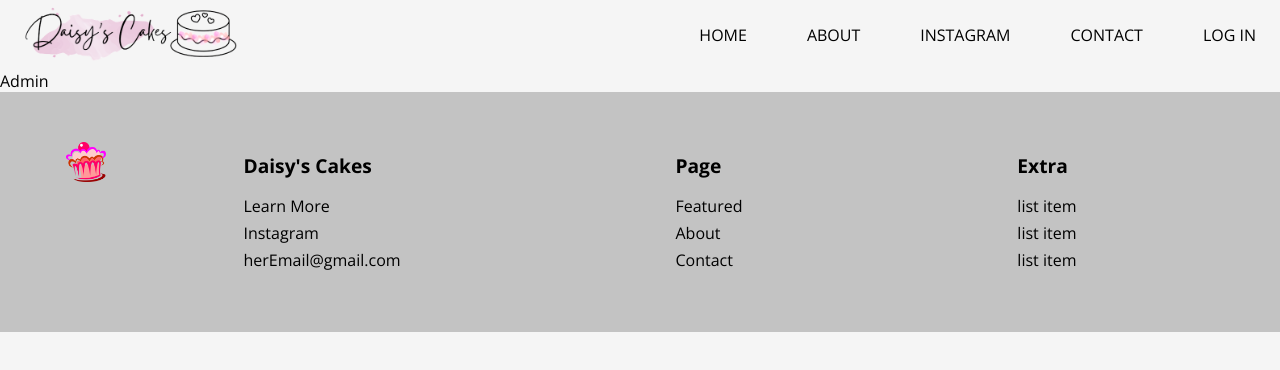
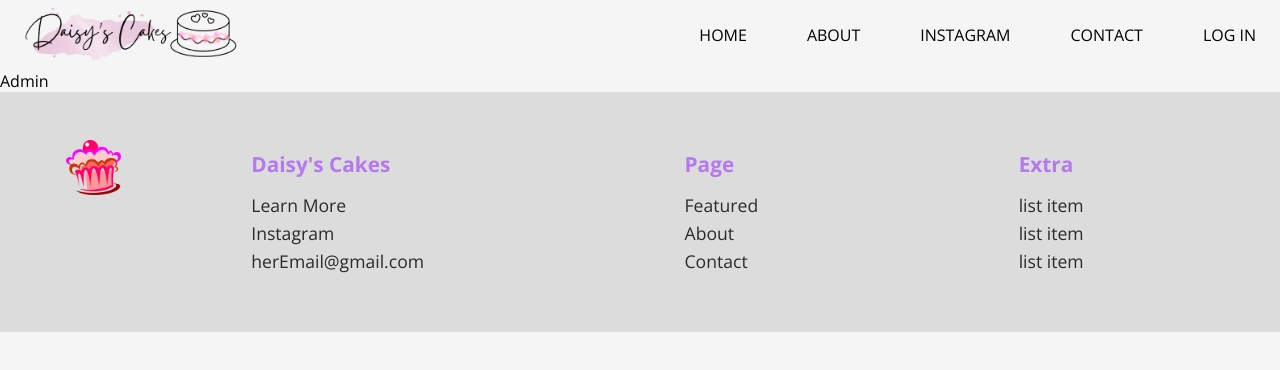
Before and after one commit to darkhorsedev0716/GF-bakehouse-MERN, a React (Create React App) app in the folder client/: page /admin in a window 1280 px wide. Shown: the top 370 px of the page. Built offline with nearby package versions, Linux system fonts and the light colour scheme.

Commit message:
changed up colors, and finished footer layout

```diff
--- a/client/src/sass/components/footerComp.scss
+++ b/client/src/sass/components/footerComp.scss
@@ -1,7 +1,9 @@
 /* Footer Component Styles  */
 
+@import "../variables/coreVars.scss";
+
 .footer-section  {
-	background-color: rgb(195, 195, 195);
+	background-color: rgb(220, 220, 220);
 	min-height: 30vh;
 	display: flex;
 	justify-content: center;
@@ -16,10 +18,9 @@
 		height: 100%;
 		width: 100%;
 
-
 		.footer-logo {
-			width: 40px;
-			height: 40px;
+			width: 55px;
+			height: 55px;
 		}
 
 		.footer-sec {
@@ -28,13 +29,22 @@
 			flex-direction: column;
 			gap: .8rem;
 			padding: .6rem;
-			font-size: 1.2rem;
+			font-size: 1.3rem;
+
+			h4 {
+				color: $purp-clr;
+			}
 
 			.footer-ul {
 				li {
 					a {
-						color: black;
-						font-size: 1rem;
+						color: $mid-dark-clr;
+						font-size: 1.1rem;
+
+						&:hover {
+							cursor: pointer;
+							color:rgb(236, 61, 255);
+						}
 					}
 				}
 			}
--- a/client/src/sass/variables/coreVars.scss
+++ b/client/src/sass/variables/coreVars.scss
@@ -13,7 +13,7 @@ $purp-clr: #b578ee;
 $mid-light-clr: #f5f5f5;
 $mid-dark-clr: #2a2a2a;
 
-// Full Contast
+// Full Contrast
 $light-clr: #fff;
 $dark-clr: #000;
 
```
